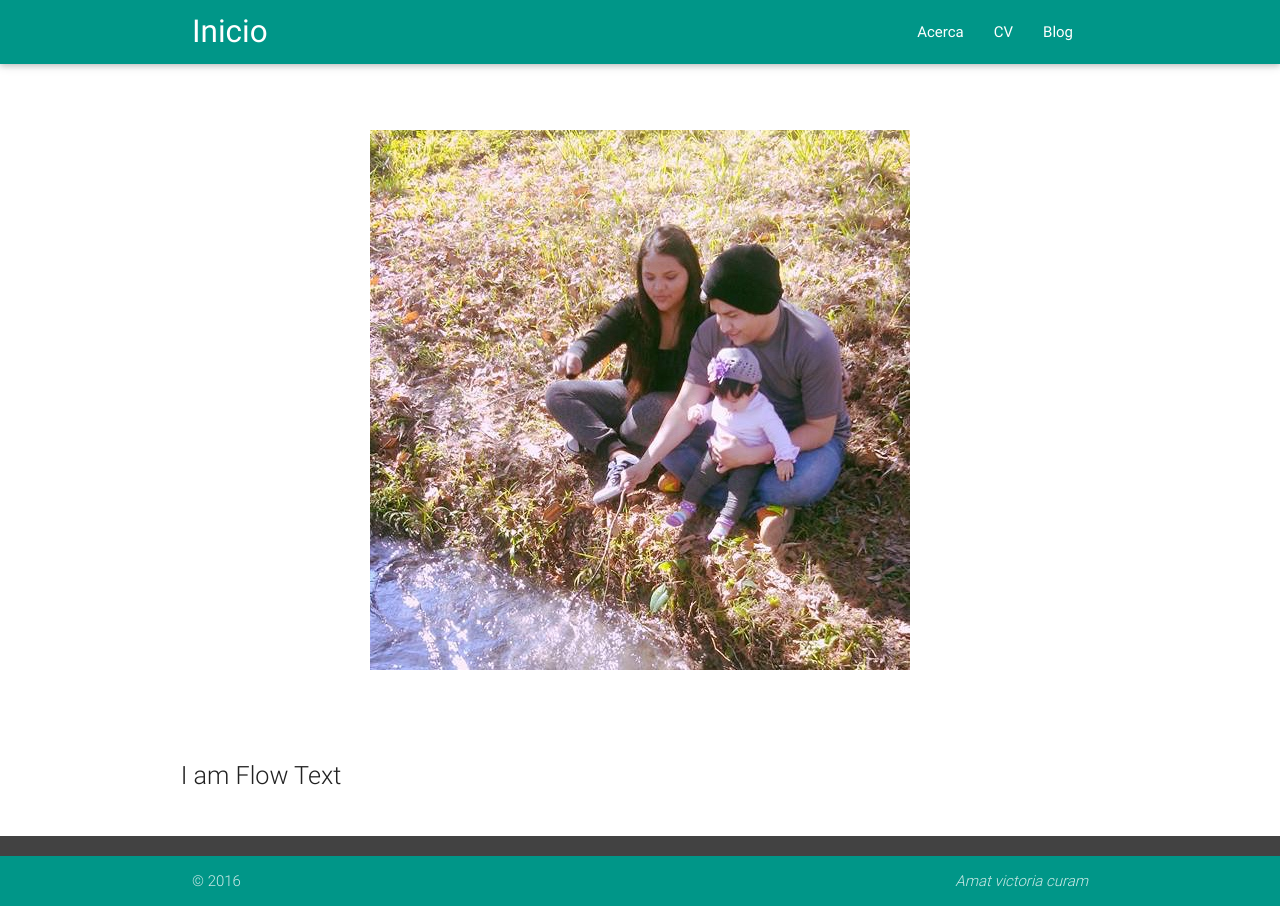
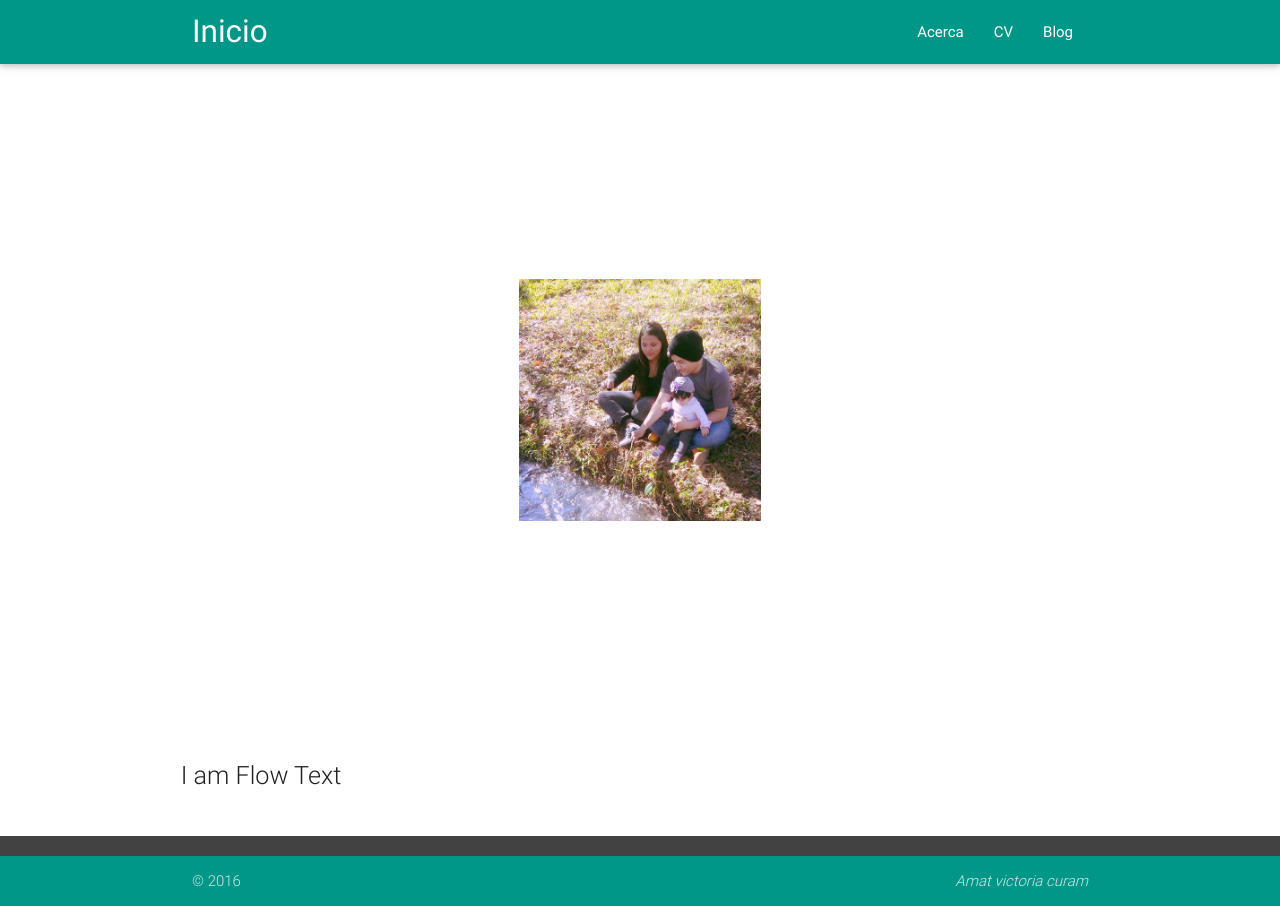
Before and after one commit to const3/const3.github.io, a Jekyll site: the page built from index.html, in a window 1280 px wide. Built offline with Jekyll 4.4.1, drawn with Linux system fonts in a browser that asks for light colours; nearby versions of some CDN libraries.

Commit message:
Update index.html

```diff
--- a/index.html
+++ b/index.html
@@ -5,7 +5,7 @@
 <div class="container">
     <div class="img-contain">
     <div class="img-shiv">
-      <img src="img/circle.jpg" />
+      <img src="img/circle.jpg" height="242" width="242"/>
     </div>
 </div>
 <div class="row">
```
